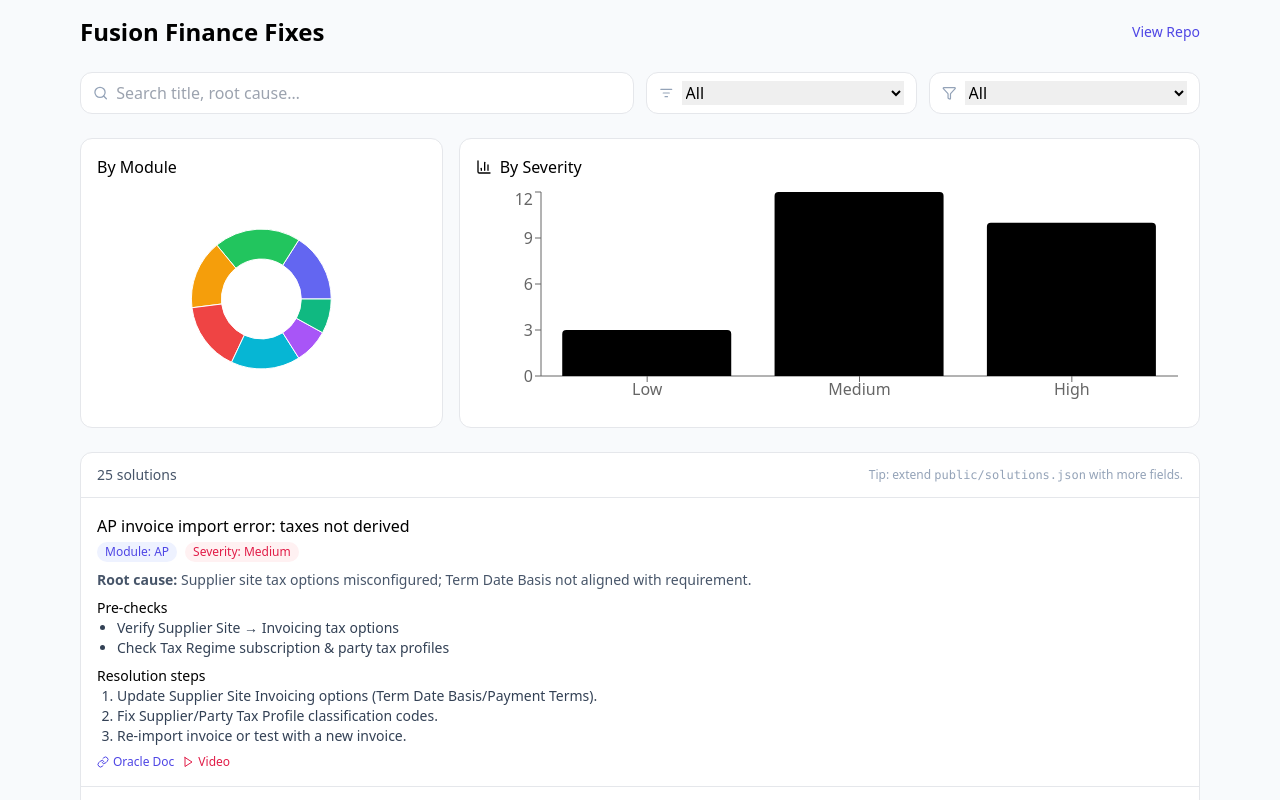
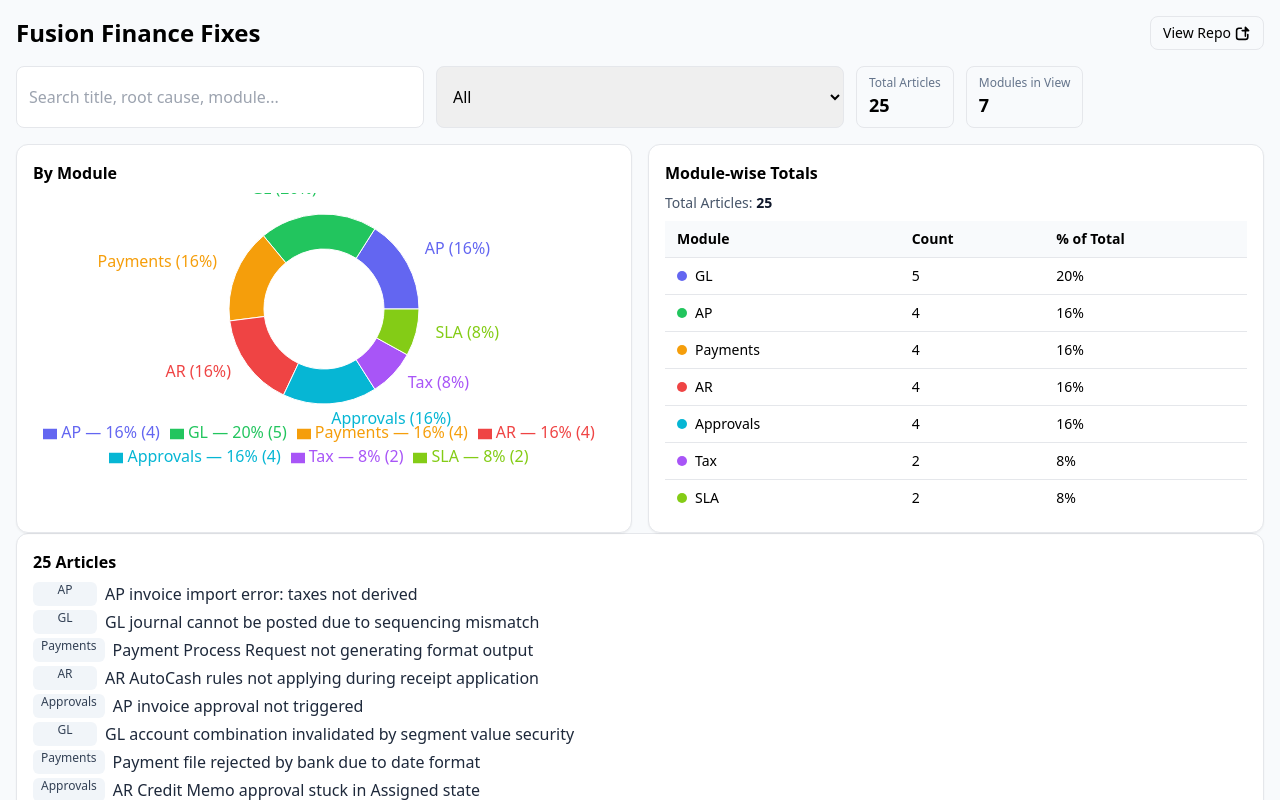
Before and after one commit to Sagarharwani/Fusion-Fix-V2, a React (Vite) app: page / in a window 1280 px wide. Shown: the top 800 px of the page. Built offline with nearby package versions, Linux system fonts and the light colour scheme.

Commit message:
Update App.tsx

```diff
--- a/src/App.tsx
+++ b/src/App.tsx
@@ -1,208 +1,293 @@
-import { useEffect, useMemo, useState } from "react";
-import { Search, Filter, ListFilter, BarChart3, Link as LinkIcon, Play } from "lucide-react";
-import { PieChart, Pie, Cell, ResponsiveContainer, Bar, BarChart, XAxis, YAxis, Tooltip } from "recharts";
+import * as React from "react";
+import {
+  PieChart,
+  Pie,
+  Cell,
+  Tooltip,
+  Legend,
+  ResponsiveContainer,
+} from "recharts";
 
+/** ---------- Types ---------- */
 type Solution = {
-  id: string;
+  id: string | number;
   title: string;
-  module?: string;          // AP, AR, GL, Payments, SLA, Approvals, etc.
-  severity?: "Low" | "Medium" | "High" | "Critical";
-  rootCause?: string;
-  preChecks?: string[];
-  steps?: string[];
-  validation?: string[];
-  oracleDocs?: string[];    // Oracle doc links
-  videos?: string[];        // YouTube links
+  module: string; // e.g., "AP", "AR", "GL", "Payments", etc.
+  // other fields can exist; we only need module/title for this page
 };
 
-const TAGS = ["AP","AR","GL","Payments","SLA","Approvals","Tax","Supplier","Invoices","UAT","DEV","PROD"];
-const COLORS = ["#6366f1","#22c55e","#f59e0b","#ef4444","#06b6d4","#a855f7","#10b981","#f97316"];
+/** ---------- Helpers ---------- */
+const COLORS = [
+  "#6366F1", // indigo
+  "#22C55E", // green
+  "#F59E0B", // amber
+  "#EF4444", // rose
+  "#06B6D4", // cyan
+  "#A855F7", // violet
+  "#84CC16", // lime
+  "#F97316", // orange
+];
 
+const pct = (n: number) => `${(n * 100).toFixed(0)}%`;
+
+/** ---------- UI Chips / Small Components ---------- */
+const Box = ({ children }: { children: React.ReactNode }) => (
+  <div className="rounded-xl border bg-white p-4 shadow-sm">{children}</div>
+);
+
+const PageHeader = () => (
+  <div className="flex items-center justify-between mb-4">
+    <h1 className="text-2xl font-bold">Fusion Finance Fixes</h1>
+    <a
+      className="inline-flex items-center gap-1 rounded-lg border px-3 py-1.5 text-sm hover:bg-slate-50"
+      href="https://github.com/"
+      target="_blank"
+      rel="noreferrer"
+    >
+      View Repo
+      <svg
+        className="h-4 w-4"
+        viewBox="0 0 20 20"
+        fill="currentColor"
+        aria-hidden="true"
+      >
+        <path d="M12.293 2.293a1 1 0 011.414 0l4 4A1 1 0 0117 8h-3v6a1 1 0 11-2 0V8H9a1 1 0 110-2h3V3a1 1 0 01.293-.707z" />
+        <path d="M5 5a2 2 0 00-2 2v8a2 2 0 002 2h8a2 2 0 002-2v-3a1 1 0 112 0v3a4 4 0 01-4 4H5a4 4 0 01-4-4V7a4 4 0 014-4h3a1 1 0 110 2H5z" />
+      </svg>
+    </a>
+  </div>
+);
+
+/** ---------- Main App ---------- */
 export default function App() {
-  const [all, setAll] = useState<Solution[]>([]);
-  const [q, setQ] = useState("");
-  const [module, setModule] = useState<string>("All");
-  const [severity, setSeverity] = useState<string>("All");
+  const [solutions, setSolutions] = React.useState<Solution[]>([]);
+  const [loading, setLoading] = React.useState(true);
+  const [query, setQuery] = React.useState("");
+  const [moduleFilter, setModuleFilter] = React.useState<string>("All");
 
-  useEffect(() => {
-    // public/solutions.json is served at /solutions.json in Vite/Vercel
-    fetch("/solutions.json")
-      .then(r => r.json())
-      .then((data: Solution[]) => setAll(data))
-      .catch(() => setAll([]));
+  React.useEffect(() => {
+    (async () => {
+      try {
+        // solutions.json should be in /public, so this path works in Vite/Vercel
+        const res = await fetch("/solutions.json", { cache: "no-store" });
+        const data = (await res.json()) as Solution[];
+        setSolutions(data);
+      } catch (e) {
+        console.error("Failed to load solutions.json", e);
+        setSolutions([]); // safe fallback
+      } finally {
+        setLoading(false);
+      }
+    })();
   }, []);
 
-  const modules = useMemo(() => {
-    const m = new Set<string>();
-    all.forEach(x => x.module && m.add(x.module));
-    return ["All", ...Array.from(m).sort()];
-  }, [all]);
+  // All modules (for dropdown)
+  const modules = React.useMemo(() => {
+    const set = new Set<string>();
+    for (const s of solutions) if (s.module) set.add(s.module);
+    return ["All", ...Array.from(set).sort()];
+  }, [solutions]);
 
-  const severities = ["All","Low","Medium","High","Critical"];
+  // Apply filters
+  const filteredSolutions = React.useMemo(() => {
+    const q = query.trim().toLowerCase();
+    return solutions.filter((s) => {
+      if (moduleFilter !== "All" && s.module !== moduleFilter) return false;
+      if (!q) return true;
+      return (
+        (s.title || "").toLowerCase().includes(q) ||
+        (s.module || "").toLowerCase().includes(q)
+      );
+    });
+  }, [solutions, query, moduleFilter]);
 
-  const filtered = useMemo(() => {
-    return all.filter(s => {
-      const hitQ =
-        !q ||
-        s.title?.toLowerCase().includes(q.toLowerCase()) ||
-        s.rootCause?.toLowerCase().includes(q.toLowerCase());
-      const hitM = module === "All" || s.module === module;
-      const hitS = severity === "All" || s.severity === severity;
-      return hitQ && hitM && hitS;
-    });
-  }, [all, q, module, severity]);
+  // Build module counts
+  const byModuleMap = React.useMemo(() => {
+    const map = new Map<string, number>();
+    for (const s of filteredSolutions) {
+      const key = s.module || "Unspecified";
+      map.set(key, (map.get(key) ?? 0) + 1);
+    }
+    return map;
+  }, [filteredSolutions]);
 
-  const byModule = useMemo(() => {
-    const map: Record<string, number> = {};
-    filtered.forEach(s => {
-      const key = s.module ?? "Unknown";
-      map[key] = (map[key] || 0) + 1;
-    });
-    return Object.entries(map).map(([name, value]) => ({ name, value }));
-  }, [filtered]);
+  const total = React.useMemo(
+    () => filteredSolutions.length,
+    [filteredSolutions]
+  );
 
-  const bySeverity = useMemo(() => {
-    const order = ["Low","Medium","High","Critical","Unknown"];
-    const map: Record<string, number> = {};
-    filtered.forEach(s => {
-      const key = s.severity ?? "Unknown";
-      map[key] = (map[key] || 0) + 1;
-    });
-    return order
-      .filter(k => map[k])
-      .map(k => ({ name: k, value: map[k] }));
-  }, [filtered]);
+  const chartData = React.useMemo(
+    () =>
+      Array.from(byModuleMap.entries()).map(([name, count]) => ({
+        name,
+        count,
+      })),
+    [byModuleMap]
+  );
+
+  // For the table: sort modules by count desc
+  const tableRows = React.useMemo(
+    () =>
+      chartData
+        .slice()
+        .sort((a, b) => b.count - a.count)
+        .map((row) => ({
+          ...row,
+          percent: total ? row.count / total : 0,
+        })),
+    [chartData, total]
+  );
 
   return (
-    <div className="max-w-6xl mx-auto p-4 space-y-6">
-      <header className="flex items-center justify-between">
-        <h1 className="text-2xl font-semibold">Fusion Finance Fixes</h1>
-        <a
-          className="text-sm text-indigo-600 hover:underline"
-          href="https://github.com/Sagarharwani/Fusion-Fix-V2"
-          target="_blank"
-          rel="noreferrer"
-        >
-          View Repo
-        </a>
-      </header>
+    <div className="mx-auto max-w-7xl p-4">
+      <PageHeader />
 
       {/* Filters */}
-      <section className="grid md:grid-cols-4 gap-3">
-        <div className="col-span-2 flex items-center gap-2 bg-white rounded-xl border px-3 py-2">
-          <Search className="w-4 h-4 text-slate-400" />
-          <input
-            className="w-full outline-none"
-            placeholder="Search title, root cause…"
-            value={q}
-            onChange={e => setQ(e.target.value)}
-          />
+      <div className="mb-4 grid grid-cols-1 gap-3 md:grid-cols-3">
+        <input
+          type="text"
+          value={query}
+          onChange={(e) => setQuery(e.target.value)}
+          placeholder="Search title, root cause, module..."
+          className="w-full rounded-lg border px-3 py-2 focus:outline-none focus:ring"
+        />
+        <select
+          value={moduleFilter}
+          onChange={(e) => setModuleFilter(e.target.value)}
+          className="w-full rounded-lg border px-3 py-2 focus:outline-none focus:ring"
+        >
+          {modules.map((m) => (
+            <option key={m} value={m}>
+              {m}
+            </option>
+          ))}
+        </select>
+
+        <div className="flex items-center gap-3">
+          <div className="rounded-lg border px-3 py-2">
+            <div className="text-xs text-slate-500">Total Articles</div>
+            <div className="text-lg font-semibold">{loading ? "…" : total}</div>
+          </div>
+          <div className="rounded-lg border px-3 py-2">
+            <div className="text-xs text-slate-500">Modules in View</div>
+            <div className="text-lg font-semibold">{byModuleMap.size}</div>
+          </div>
         </div>
-        <div className="flex items-center gap-2 bg-white rounded-xl border px-3 py-2">
-          <ListFilter className="w-4 h-4 text-slate-400" />
-          <select className="w-full outline-none" value={module} onChange={e => setModule(e.target.value)}>
-            {modules.map(m => <option key={m}>{m}</option>)}
-          </select>
-        </div>
-        <div className="flex items-center gap-2 bg-white rounded-xl border px-3 py-2">
-          <Filter className="w-4 h-4 text-slate-400" />
-          <select className="w-full outline-none" value={severity} onChange={e => setSeverity(e.target.value)}>
-            {severities.map(s => <option key={s}>{s}</option>)}
-          </select>
-        </div>
-      </section>
+      </div>
 
-      {/* Stats */}
-      <section className="grid md:grid-cols-3 gap-4">
-        <div className="bg-white rounded-xl border p-4">
-          <h3 className="font-medium mb-2">By Module</h3>
-          <div className="h-56">
+      {/* Chart + Table */}
+      <div className="grid grid-cols-1 gap-4 lg:grid-cols-2">
+        {/* Pie Chart */}
+        <Box>
+          <h3 className="font-semibold mb-2">By Module</h3>
+          <div className="h-[280px]">
             <ResponsiveContainer width="100%" height="100%">
               <PieChart>
-                <Pie dataKey="value" data={byModule} innerRadius={40} outerRadius={70}>
-                  {byModule.map((_, i) => <Cell key={i} fill={COLORS[i % COLORS.length]} />)}
+                <Pie
+                  data={chartData}
+                  dataKey="count"
+                  nameKey="name"
+                  cx="50%"
+                  cy="50%"
+                  innerRadius={60}
+                  outerRadius={95}
+                  labelLine={false}
+                  label={({ name, value }) => {
+                    const p = total ? Number(value) / total : 0;
+                    return `${name} (${pct(p)})`;
+                  }}
+                >
+                  {chartData.map((entry, idx) => (
+                    <Cell
+                      key={`cell-${entry.name}`}
+                      fill={COLORS[idx % COLORS.length]}
+                    />
+                  ))}
                 </Pie>
-                <Tooltip />
+
+                <Tooltip
+                  formatter={(value: any, _n, { payload }) => {
+                    const v = Number(value);
+                    const p = total ? v / total : 0;
+                    return [`${v} • ${pct(p)}`, payload?.name];
+                  }}
+                />
+                <Legend
+                  verticalAlign="bottom"
+                  formatter={(value: string, entry: any) => {
+                    const count = entry?.payload?.count ?? 0;
+                    const p = total ? count / total : 0;
+                    return `${value} — ${pct(p)} (${count})`;
+                  }}
+                />
               </PieChart>
             </ResponsiveContainer>
           </div>
-        </div>
+        </Box>
 
-        <div className="bg-white rounded-xl border p-4 col-span-2">
-          <div className="flex items-center gap-2 mb-2">
-            <BarChart3 className="w-4 h-4" /><h3 className="font-medium">By Severity</h3>
+        {/* Stats Table */}
+        <Box>
+          <h3 className="font-semibold mb-2">Module-wise Totals</h3>
+
+          <div className="mb-2 text-sm text-slate-600">
+            Total Articles:{" "}
+            <span className="font-semibold text-slate-900">{total}</span>
           </div>
-          <div className="h-56">
-            <ResponsiveContainer width="100%" height="100%">
-              <BarChart data={bySeverity}>
-                <XAxis dataKey="name" />
-                <YAxis allowDecimals={false} />
-                <Tooltip />
-                <Bar dataKey="value" radius={[4,4,0,0]} />
-              </BarChart>
-            </ResponsiveContainer>
+
+          <div className="overflow-x-auto">
+            <table className="min-w-full text-sm">
+              <thead>
+                <tr className="border-b bg-slate-50 text-left">
+                  <th className="px-3 py-2">Module</th>
+                  <th className="px-3 py-2">Count</th>
+                  <th className="px-3 py-2">% of Total</th>
+                </tr>
+              </thead>
+              <tbody>
+                {tableRows.length === 0 && !loading && (
+                  <tr>
+                    <td colSpan={3} className="px-3 py-4 text-slate-500">
+                      No results for the current filters.
+                    </td>
+                  </tr>
+                )}
+                {tableRows.map((row, i) => (
+                  <tr key={row.name} className="border-b last:border-0">
+                    <td className="px-3 py-2">
+                      <div className="flex items-center gap-2">
+                        <span
+                          className="inline-block h-2.5 w-2.5 rounded-full"
+                          style={{
+                            backgroundColor: COLORS[i % COLORS.length],
+                          }}
+                        />
+                        <span className="font-medium">{row.name}</span>
+                      </div>
+                    </td>
+                    <td className="px-3 py-2">{row.count}</td>
+                    <td className="px-3 py-2">{pct(row.percent)}</td>
+                  </tr>
+                ))}
+              </tbody>
+            </table>
           </div>
-        </div>
-      </section>
+        </Box>
+      </div>
 
-      {/* Results */}
-      <section className="bg-white rounded-xl border overflow-hidden">
-        <div className="px-4 py-3 border-b flex items-center justify-between">
-          <div className="text-sm text-slate-600">{filtered.length} solutions</div>
-          <div className="text-xs text-slate-400">Tip: extend <code>public/solutions.json</code> with more fields.</div>
-        </div>
-
-        <ul className="divide-y">
-          {filtered.map(s => (
-            <li key={s.id} className="px-4 py-4 hover:bg-slate-50">
-              <div className="flex items-start justify-between gap-3">
-                <div>
-                  <h4 className="font-medium">{s.title}</h4>
-                  <div className="mt-1 flex flex-wrap gap-2 text-xs">
-                    {s.module && <span className="px-2 py-0.5 rounded-full bg-indigo-50 text-indigo-600">Module: {s.module}</span>}
-                    {s.severity && <span className="px-2 py-0.5 rounded-full bg-rose-50 text-rose-600">Severity: {s.severity}</span>}
-                  </div>
-                  {s.rootCause && <p className="mt-2 text-sm text-slate-600"><b>Root cause:</b> {s.rootCause}</p>}
-                  {s.preChecks?.length ? (
-                    <div className="mt-2">
-                      <p className="text-sm font-medium">Pre-checks</p>
-                      <ul className="list-disc ml-5 text-sm text-slate-700">
-                        {s.preChecks.map((x,i)=><li key={i}>{x}</li>)}
-                      </ul>
-                    </div>
-                  ) : null}
-                  {s.steps?.length ? (
-                    <div className="mt-2">
-                      <p className="text-sm font-medium">Resolution steps</p>
-                      <ol className="list-decimal ml-5 text-sm text-slate-700">
-                        {s.steps.map((x,i)=><li key={i}>{x}</li>)}
-                      </ol>
-                    </div>
-                  ) : null}
-                  {(s.oracleDocs?.length || s.videos?.length) ? (
-                    <div className="mt-2 flex flex-wrap gap-2">
-                      {s.oracleDocs?.map((u,i)=>(
-                        <a key={i} href={u} target="_blank" className="inline-flex items-center gap-1 text-xs text-indigo-600 hover:underline">
-                          <LinkIcon className="w-3 h-3"/> Oracle Doc
-                        </a>
-                      ))}
-                      {s.videos?.map((u,i)=>(
-                        <a key={i} href={u} target="_blank" className="inline-flex items-center gap-1 text-xs text-rose-600 hover:underline">
-                          <Play className="w-3 h-3"/> Video
-                        </a>
-                      ))}
-                    </div>
-                  ):null}
-                </div>
-              </div>
+      {/* (Optional) simple list of titles underneath */}
+      <Box>
+        <h3 className="font-semibold mb-2">{total} Articles</h3>
+        <ul className="space-y-1">
+          {filteredSolutions.map((s) => (
+            <li key={s.id} className="flex gap-2">
+              <span className="inline-flex min-w-[64px] justify-center rounded-md bg-slate-100 px-2 text-xs font-medium text-slate-700">
+                {s.module}
+              </span>
+              <span className="text-slate-800">{s.title}</span>
             </li>
           ))}
         </ul>
-      </section>
-
-      <footer className="py-6 text-center text-xs text-slate-400">
-        Data file: <code>/public/solutions.json</code> — add as many records as you like (5,000+ works fine).
-      </footer>
+      </Box>
     </div>
   );
 }
```
